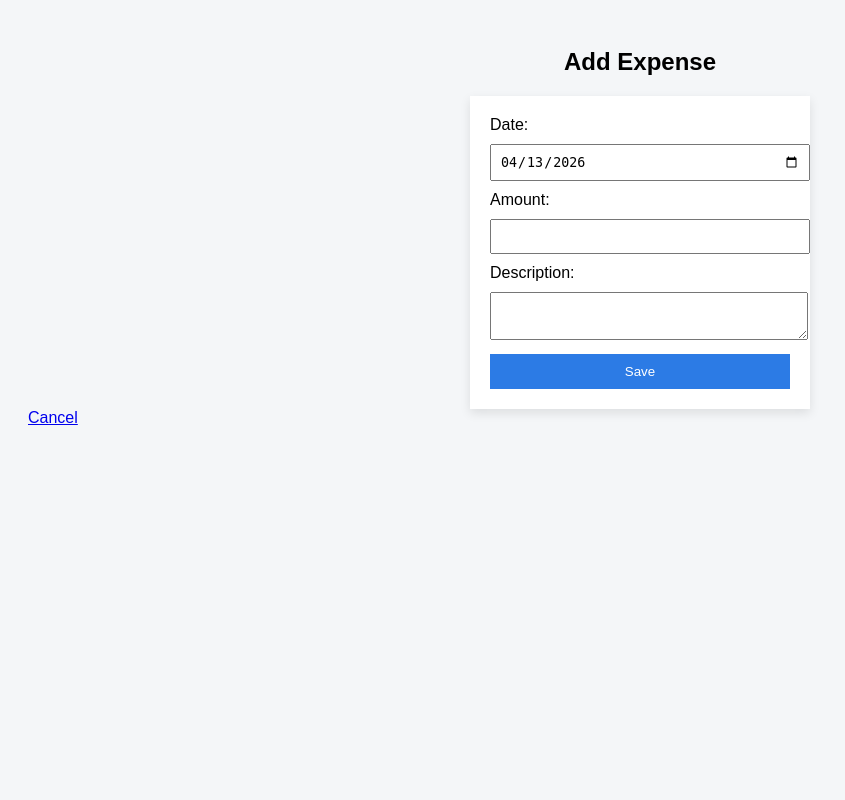
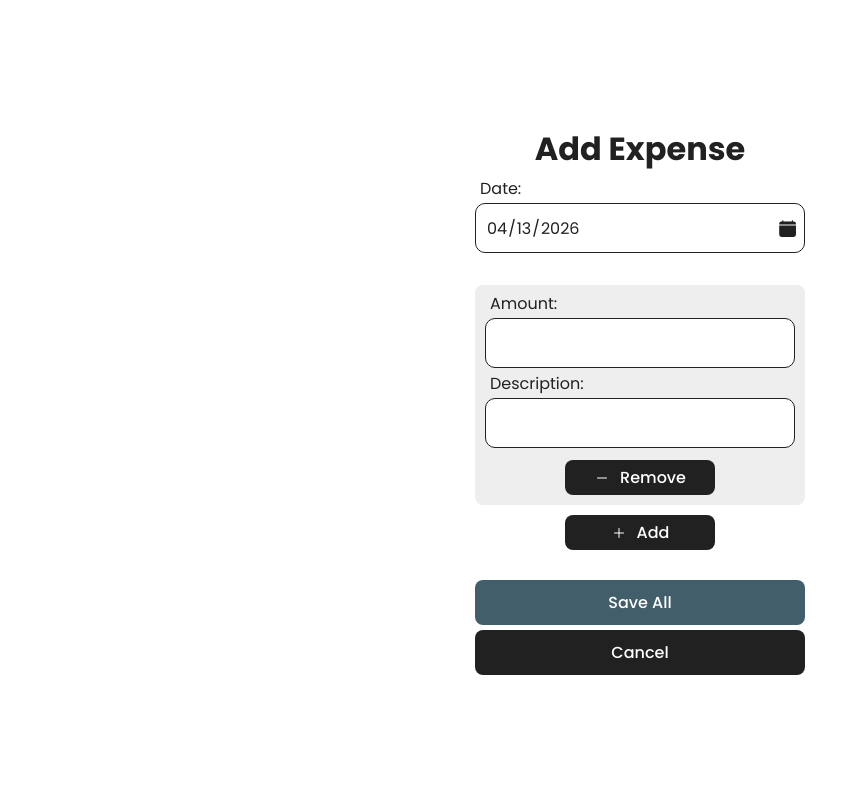
Before and after one commit to n-renz0801/PisoPulse, a Flask app: page /add_expense in a window 1280 px wide. Shown: the whole page, without its empty margins (0-845 px from the left). Run offline with Flask 3, Linux system fonts and the light colour scheme.

Commit message:
redesigned add expense ui page

```diff
--- a/app.py
+++ b/app.py
@@ -46,23 +46,22 @@ def expenses():
 @app.route('/add_expense', methods=['GET', 'POST'])
 def add_expense():
     if request.method == 'POST':
-        amount = float(request.form['amount'])
-        description = request.form['description']
         date_str = request.form['date']
-
-        # convert string to datetime
         date = datetime.strptime(date_str, '%Y-%m-%d')
 
-        new_expense = Expense(
-            amount=amount,
-            description=description,
-            date=date,
-            user_id=session['user_id']
-        )
+        amounts = request.form.getlist('amount[]')
+        descriptions = request.form.getlist('description[]')
 
-        db.session.add(new_expense)
+        for amount, description in zip(amounts, descriptions):
+            new_expense = Expense(
+                amount=float(amount),
+                description=description,
+                date=date,
+                user_id=session['user_id']
+            )
+            db.session.add(new_expense)
+
         db.session.commit()
-
         return redirect('/expenses')
 
     today = datetime.today().strftime('%Y-%m-%d')
--- a/static/css/add_expense.css
+++ b/static/css/add_expense.css
@@ -1,4 +1,4 @@
-body {
+/* body {
   font-family: Arial;
   background: #f4f6f8;
   padding: 20px;
@@ -25,4 +25,237 @@ button {
   background: #2c7be5;
   color: white;
   border: none;
+} */
+
+@import url("https://fonts.googleapis.com/css2?family=Poppins:ital,wght@0,100;0,200;0,300;0,400;0,500;0,600;0,700;0,800;0,900;1,100;1,200;1,300;1,400;1,500;1,600;1,700;1,800;1,900&display=swap");
+
+* {
+  margin: 0;
+  padding: 0;
+  box-sizing: border-box;
+  font-family: "Poppins", sans-serif;
 }
+
+body {
+  display: flex;
+  justify-content: center;
+  align-items: center;
+  min-height: 100vh;
+  background: white;
+}
+
+.container {
+  background-color: #ffffff;
+  padding: 30px;
+}
+
+h2 {
+  font-size: 2em;
+  color: #212121;
+  text-align: center;
+}
+
+.date-box {
+  position: relative;
+  width: 100%;
+  margin: 30px 0;
+  border-bottom: 2px solid #ffffff;
+}
+
+.date-box label {
+  position: absolute;
+  top: 50%;
+  left: 5px;
+  transform: translateY(-50%);
+  font-size: 1em;
+  color: #212121;
+  pointer-events: none;
+  transition: 0.15s;
+}
+
+.date-box input:focus ~ label,
+.date-box input:valid ~ label {
+  top: -15px;
+}
+
+.date-box input {
+  width: 100%;
+  height: 50px;
+  background: transparent;
+  border: 1.5px solid #212121;
+  border-radius: 10px;
+  font-size: 1em;
+  color: #212121;
+  padding: 10px 30px 10px 10px;
+}
+
+.date-box .icon {
+  position: absolute;
+  right: 8px;
+  color: #212121;
+  font-size: 1.2em;
+  line-height: 57px;
+}
+
+input[type="date"]::-webkit-calendar-picker-indicator {
+  opacity: 0; /* hide default icon */
+  position: absolute;
+  right: 10px;
+  width: 100%;
+  height: 100%;
+  cursor: pointer;
+}
+
+.expense_item {
+  display: flex;
+  flex-direction: column;
+}
+
+.item {
+  position: relative;
+  width: 310px;
+  margin: 15px 0;
+  /* border-bottom: 2px solid #ffffff; */
+}
+
+.item label {
+  position: absolute;
+  top: -15px;
+  left: 5px;
+  transform: translateY(-50%);
+  font-size: 1em;
+  color: #212121;
+  pointer-events: none;
+  transition: 0.15s;
+}
+
+.item input {
+  width: 100%;
+  height: 50px;
+  background: solid white;
+  border: 1px solid #212121;
+  border-radius: 10px;
+  font-size: 1em;
+  color: #212121;
+  padding: 10px 30px 10px 10px;
+}
+
+input[type="number"]::-webkit-outer-spin-button,
+input[type="number"]::-webkit-inner-spin-button {
+  -webkit-appearance: none;
+  margin: 0;
+}
+
+.item .icon {
+  position: absolute;
+  right: 8px;
+  color: #212121;
+  font-size: 1.2em;
+  line-height: 57px;
+}
+
+textarea {
+  width: 100%;
+  height: 50px;
+  background: solid white;
+  border: 1px solid #212121;
+  border-radius: 10px;
+  font-size: 1em;
+  color: #212121;
+  padding: 10px 30px 10px 10px;
+  resize: none;
+}
+
+textarea {
+  overflow-y: scroll; /* or auto */
+}
+
+textarea::-webkit-scrollbar {
+  display: none;
+}
+
+.add_button,
+.remove_button {
+  display: flex;
+  align-items: center;
+  justify-content: center;
+  column-gap: 10px;
+  width: 150px;
+  height: 35px;
+  background: #212121;
+  border: none;
+  outline: none;
+  border-radius: 8px;
+  cursor: pointer;
+  font-size: 1em;
+  color: #ffffff;
+  font-weight: 500;
+}
+
+.container2 {
+  display: flex;
+  align-items: center;
+  justify-content: center;
+  flex-direction: column;
+}
+
+.remove_button {
+  display: flex;
+  position: relative;
+  top: -10px;
+}
+
+#expenses-container {
+  max-height: 50vh;
+  overflow-y: auto;
+  scrollbar-width: none;
+  scroll-behavior: smooth;
+  display: block;
+}
+
+.expense_item {
+  display: flex;
+  justify-content: center;
+  align-items: center;
+  background-color: #eeeeee;
+  width: 100%;
+  box-sizing: border-box;
+  border-radius: 8px;
+  padding: 18px 10px 0px 10px; /* padding: top right bottom left; */
+  margin-bottom: 10px;
+}
+
+.outside_button {
+  margin-top: 30px;
+  display: flex;
+  align-items: center;
+  justify-content: center;
+  flex-direction: column;
+  width: 100%;
+  row-gap: 5px;
+}
+
+.submit_button,
+.cancel_button {
+  display: flex;
+  align-items: center;
+  justify-content: center;
+  width: 100%;
+  height: 45px;
+  border: none;
+  outline: none;
+  border-radius: 8px;
+  cursor: pointer;
+  font-size: 1em;
+  color: #ffffff;
+  text-decoration: none;
+  font-weight: 500;
+}
+
+.submit_button {
+  background-color: #425e6a;
+}
+
+.cancel_button {
+  background-color: #212121;
+}
--- /dev/null
+++ b/static/js/add_expense.js
@@ -0,0 +1,38 @@
+function addExpense() {
+  const container = document.getElementById("expenses-container");
+
+  const div = document.createElement("div");
+  div.classList.add("expense_item");
+
+  div.innerHTML = `
+    <div class="item">
+      <label>Amount:</label>
+      <input type="number" name="amount[]" required />
+    </div>
+
+    <div class="item">
+      <label>Description:</label>
+      <textarea name="description[]" required></textarea>
+    </div>
+
+    <div class="misc_item">
+      <button class="remove_button" type="button"
+        onclick="this.closest('.expense_item').remove()">
+        <ion-icon name="remove"></ion-icon> Remove
+      </button>
+    </div>
+  `;
+
+  container.appendChild(div);
+
+  scrollToBottom();
+}
+
+function scrollToBottom(smooth = false) {
+  const container = document.getElementById("expenses-container");
+
+  container.scrollTo({
+    top: container.scrollHeight,
+    behavior: smooth ? "smooth" : "auto",
+  });
+}
--- a/templates/add_expense.html
+++ b/templates/add_expense.html
@@ -10,23 +10,64 @@
     <title>Add Expense</title>
   </head>
   <body>
-    <h2 style="text-align: center">Add Expense</h2>
+    <div class="container">
+      <h2>Add Expense</h2>
 
-    <form method="POST">
-      <!-- Date (default today) -->
-      <label>Date:</label>
-      <input type="date" name="date" value="{{ today }}" required />
+      <form method="POST">
+        <!-- Date -->
+        <div class="date-box">
+          <span class="icon"><ion-icon name="calendar-clear"></ion-icon></span>
+          <input name="date" type="date" value="{{ today }}" required />
+          <label>Date:</label>
+        </div>
 
-      <!-- Amount -->
-      <label>Amount:</label>
-      <input type="number" step="0.01" name="amount" required />
+        <!-- <label>Date:</label>
+        <input type="date" name="date" value="{{ today }}" required /> -->
+        <div class="container2">
+          <div id="expenses-container">
+            <div class="expense_item">
+              <div class="item">
+                <label>Amount:</label>
+                <input type="number" name="amount[]" required />
+              </div>
 
-      <!-- Description -->
-      <label>Description:</label>
-      <textarea name="description" required></textarea>
+              <div class="item">
+                <label>Description:</label>
+                <textarea name="description[]" required></textarea>
+              </div>
 
-      <button type="submit">Save</button>
-    </form>
-    <a href="/expenses">Cancel</a>
+              <button
+                class="remove_button"
+                type="button"
+                onclick="this.closest('.expense_item').remove()"
+              >
+                <ion-icon name="remove"></ion-icon> Remove
+              </button>
+            </div>
+          </div>
+
+          <button class="add_button" type="button" onclick="addExpense()">
+            <ion-icon name="add"></ion-icon> Add
+          </button>
+        </div>
+
+        <div class="outside_button">
+          <button class="submit_button" type="submit">Save All</button>
+          <a class="cancel_button" href="/expenses">Cancel</a>
+        </div>
+
+        <!-- <a href="/expenses">Cancel</a> -->
+      </form>
+    </div>
+
+    <script
+      type="module"
+      src="https://unpkg.com/ionicons@7.1.0/dist/ionicons/ionicons.esm.js"
+    ></script>
+    <script
+      nomodule
+      src="https://unpkg.com/ionicons@7.1.0/dist/ionicons/ionicons.js"
+    ></script>
+    <script src="{{ url_for('static', filename='js/add_expense.js') }}"></script>
   </body>
 </html>
--- a/templates/login.html
+++ b/templates/login.html
@@ -26,6 +26,7 @@
     <div class="login-box">
       <form method="POST">
         <h2>Login</h2>
+
         <div class="input-box">
           <span class="icon"
             ><ion-icon name="person-circle-outline"></ion-icon
@@ -33,15 +34,19 @@
           <input name="username" type="text" required />
           <label>Username</label>
         </div>
+
         <div class="input-box">
           <span class="icon"><ion-icon name="lock-closed"></ion-icon></span>
           <input name="password" type="password" required />
           <label>Password</label>
         </div>
+
         <button type="submit">Login</button>
+
         {% if error %}
         <p class="error-login">Luh, walang ganyang account!</p>
         {% endif %}
+
         <div class="register-link">
           <p>Do not have an account yet? <a href="/register">Register</a></p>
         </div>
```
